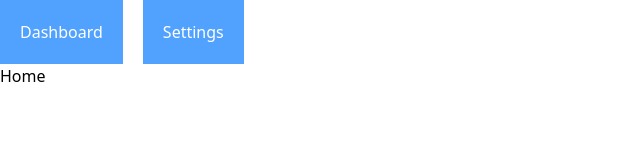
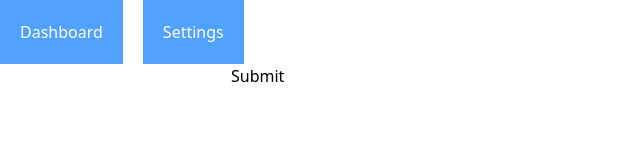
Before and after one commit to StenixDev/Codex, a Next.js app in the folder crud/: page / in a window 1280 px wide. Shown: the top 160 px of the page, without its empty margins (0-640 px from the left). Built offline with nearby package versions, Linux system fonts and the light colour scheme.

Commit message:
[exp] - useServer & useActionState

```diff
--- /dev/null
+++ b/crud/app/action/index.tsx
@@ -0,0 +1,16 @@
+'use server';
+
+type ActionState = {
+  message: string;
+};
+
+export async function handleSubmit(
+  prevState: ActionState,
+  formData: FormData,
+): Promise<ActionState> {
+  const name = formData.get('name');
+
+  return {
+    message: `Hello ${name}`,
+  };
+}
--- a/crud/app/page.tsx
+++ b/crud/app/page.tsx
@@ -1,4 +1,19 @@
+'use client';
+
+import { handleSubmit } from './action';
+import { useActionState } from 'react';
+const initialState = { message: '' };
 function Home() {
-  return <div>Home</div>;
+  const [state, formAction] = useActionState(handleSubmit, initialState);
+
+  return (
+    <div>
+      {state.message && <p>{state.message}</p>}
+      <form action={formAction}>
+        <input type='text' name='name' />
+        <button type='submit'>Submit</button>
+      </form>
+    </div>
+  );
 }
 export default Home;
```
